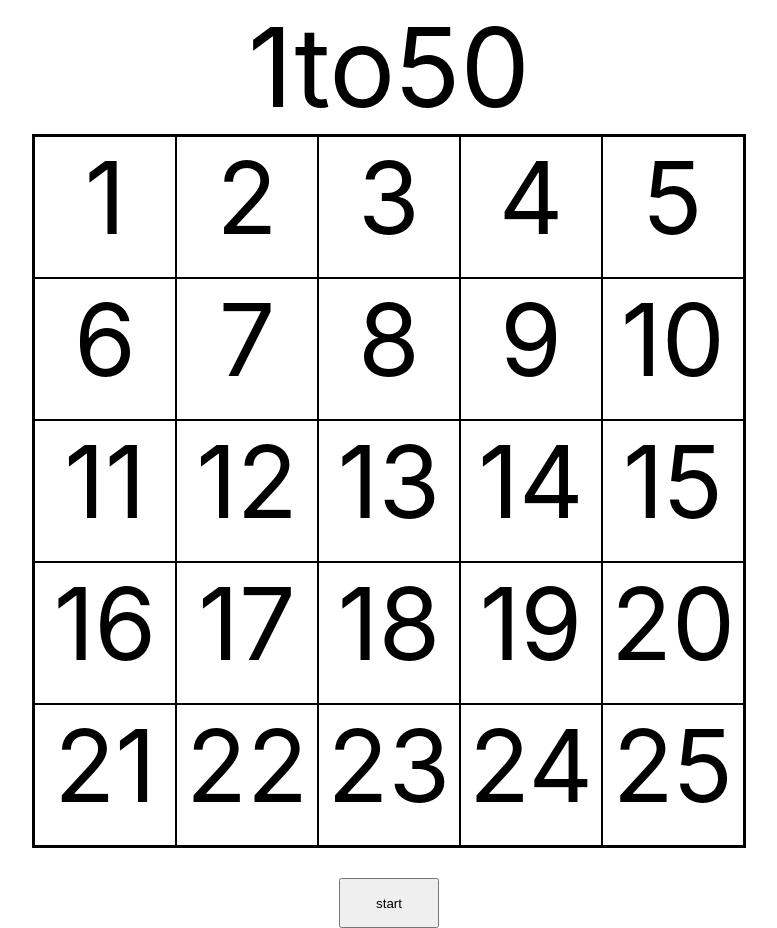
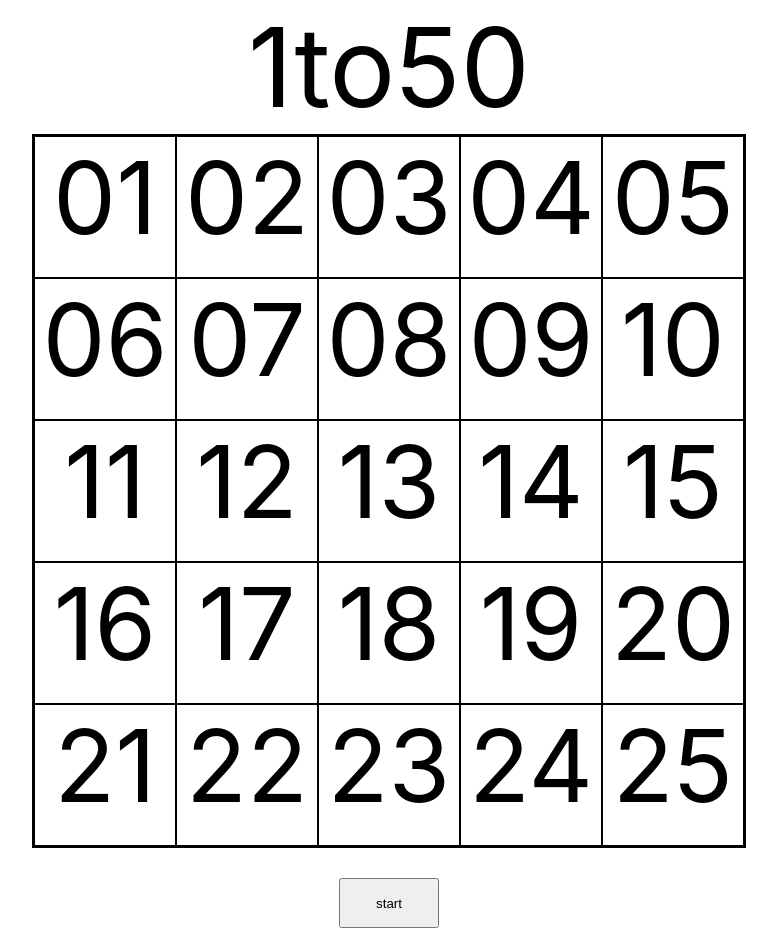
Before and after one commit to sangbooom/1to50, a React (Create React App) app: page / in a window 1280 px wide. Shown: the whole page, without its empty margins (251-1028 px from the left). Built offline with nearby package versions, Linux system fonts and the light colour scheme.

Commit message:
한 자리 숫자 앞에 0 붙임

```diff
--- a/src/Cell.js
+++ b/src/Cell.js
@@ -4,7 +4,7 @@ import styled from "styled-components";
 function Cell({ num, handleClick }) {
   return (
     <Container onClick={() => handleClick(num)}>
-      {num}
+      {num < 10 ? `0${num}` : `${num}`}
     </Container>
   );
 }
```
